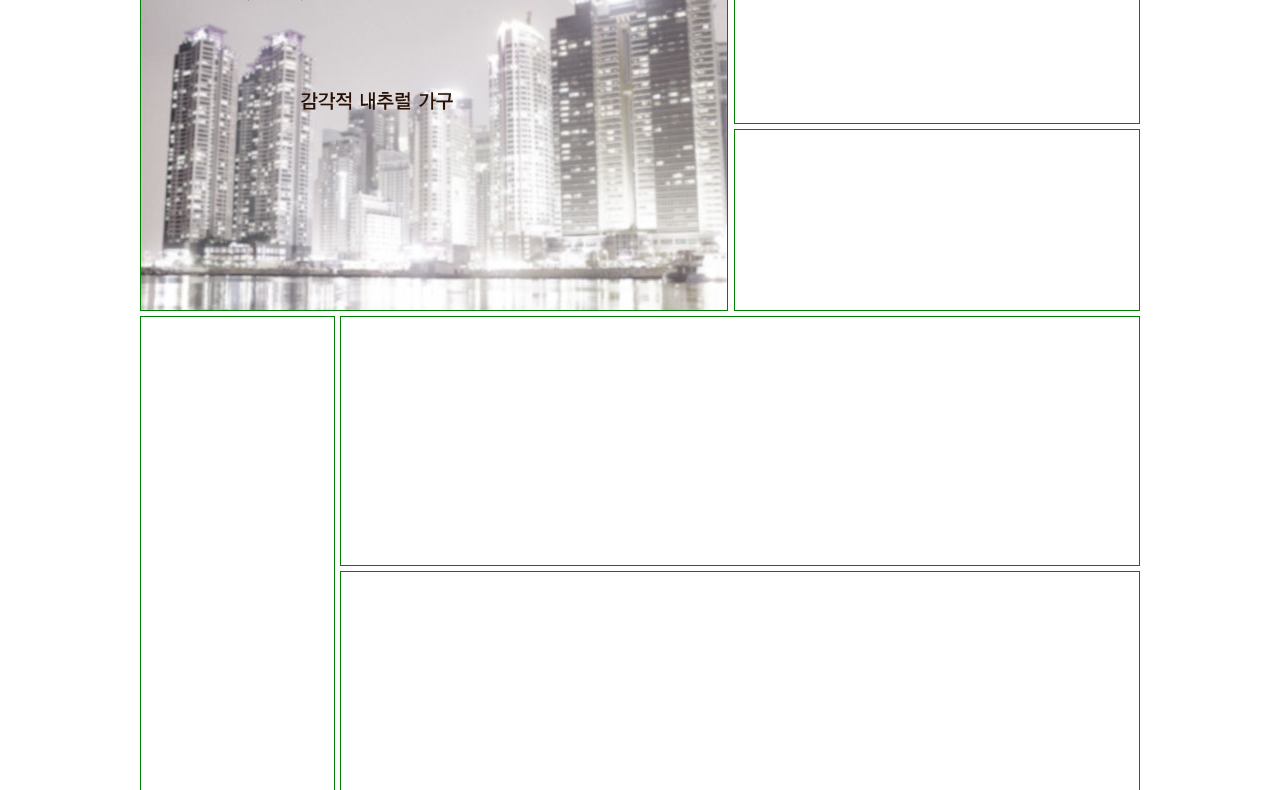
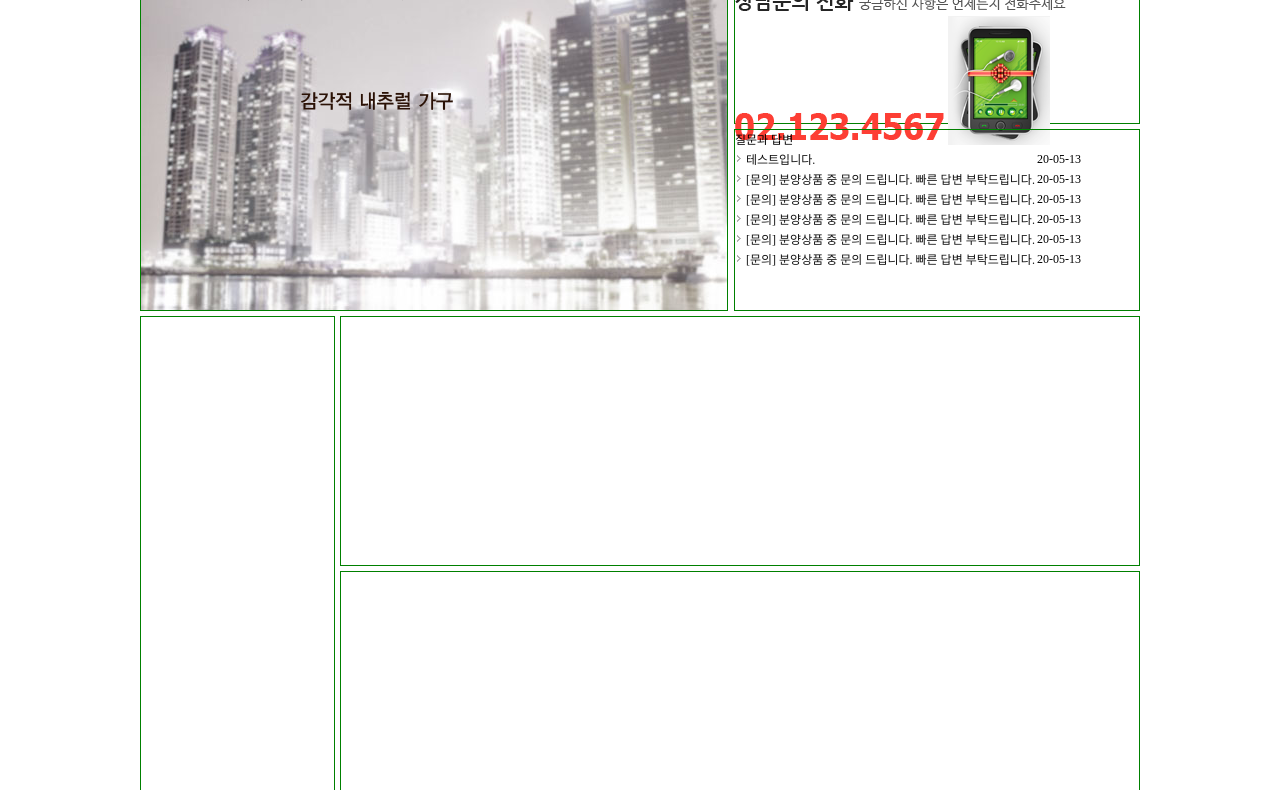
Before and after one commit to JYP0t0/html, a plain HTML site: page real113/부동산.html in a window 1280 px wide. Shown: the part 94-884 px from the top of the page. Drawn offline with Linux system fonts and the light colour scheme.

Commit message:
2024/07/29/real113-3

```diff
--- a/real113/부동산.html
+++ b/real113/부동산.html
@@ -101,6 +101,15 @@
             height: 100%;
             border-left: 1px solid #d7d7d7;
         }
+        main > div > .banner > ul > li {
+            display: block;
+        }
+        main > div > .banner > ul {
+            width: 100%;
+            height: 41px;
+            border-left: 1px solid #d7d7d7;
+            box-sizing: border-box;
+        }
         main > div > .call {
             float: right;
             width: 406px;
@@ -190,8 +199,49 @@
                     <img src="./images/aside_banner_txt.png"
                     alt="전국 매물 보유량 최다! 계약 만족도 최상!">
                 </div>
-                    <div class="call"></div>
-                    <div class="qna"></div>
+                    <div class="call">
+                        <img src="./images/main_call_tit.png" alt="상담문의 전화">
+                        <img src="./images/main_call_txt.png" alt="궁금하신 사항은 언제든지 전화주세요.">
+                        <img src="./images/main_call_num.png" alt="02-123-4567">
+                        <img src="./images/main_call_phone.png" alt="전화">
+                    </div>
+                    <div class="qna">
+                        <h3>질문과 답변</h3>
+                        <table bolder="0">
+                            <tbody>
+                                <tr>
+                                    <td><img src="./images/ico_latest.gif" alt=">"></td>
+                                    <td><a href="#">테스트입니다.</a></td>
+                                    <td>20-05-13</td>
+                                </tr>
+                                <tr>
+                                    <td><img src="./images/ico_latest.gif" alt=">"></td>
+                                    <td><a href="#">[문의] 분양상품 중 문의 드립니다. 빠른 답변 부탁드립니다.</a></td>
+                                    <td>20-05-13</td>
+                                </tr>
+                                <tr>
+                                    <td><img src="./images/ico_latest.gif" alt=">"></td>
+                                    <td><a href="#">[문의] 분양상품 중 문의 드립니다. 빠른 답변 부탁드립니다.</a></td>
+                                    <td>20-05-13</td>
+                                </tr>
+                                <tr>
+                                    <td><img src="./images/ico_latest.gif" alt=">"></td>
+                                    <td><a href="#">[문의] 분양상품 중 문의 드립니다. 빠른 답변 부탁드립니다.</a></td>
+                                    <td>20-05-13</td>
+                                </tr>
+                                <tr>
+                                    <td><img src="./images/ico_latest.gif" alt=">"></td>
+                                    <td><a href="#">[문의] 분양상품 중 문의 드립니다. 빠른 답변 부탁드립니다.</a></td>
+                                    <td>20-05-13</td>
+                                </tr>
+                                <tr>
+                                    <td><img src="./images/ico_latest.gif" alt=">"></td>
+                                    <td><a href="#">[문의] 분양상품 중 문의 드립니다. 빠른 답변 부탁드립니다.</a></td>
+                                    <td>20-05-13</td>
+                                </tr>
+                            </tbody>
+                        </table>
+                    </div>
             </div>
             <section>
                 <aside></aside>
```
